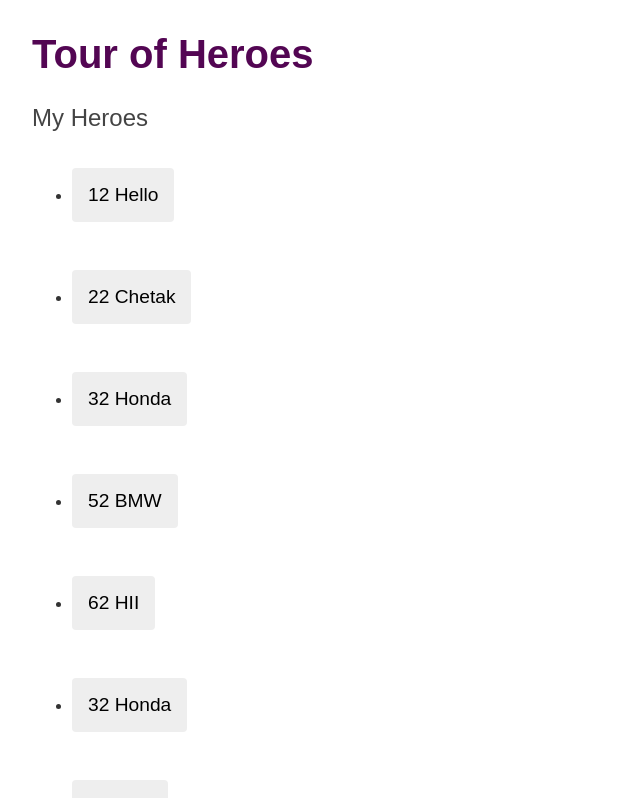
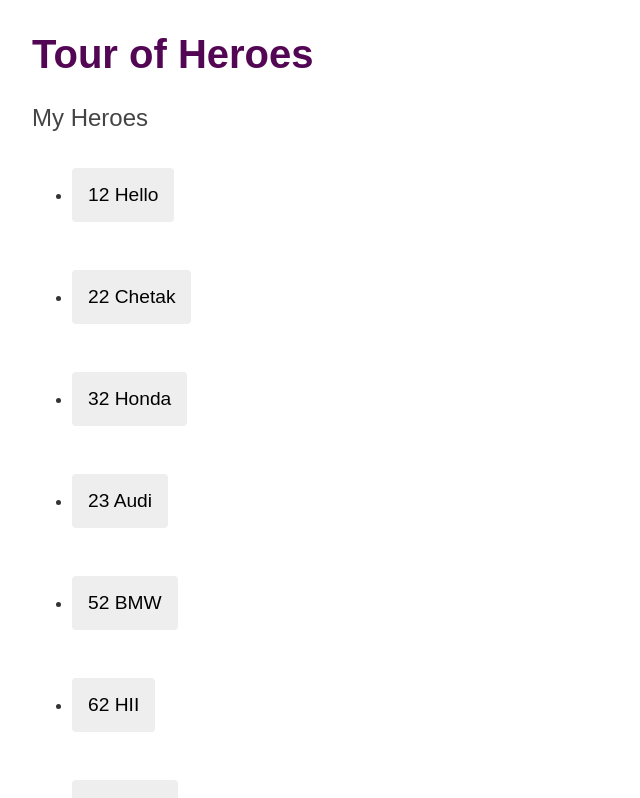
Before and after one commit to Jinesh2526/My-heros-project, an Angular app: page / in a window 1280 px wide. Shown: the top 798 px of the page, without its empty margins (0-640 px from the left). Built offline with nearby package versions, Linux system fonts and the light colour scheme.

Commit message:
2 files modified

```diff
--- a/src/app/heros/heros.component.html
+++ b/src/app/heros/heros.component.html
@@ -15,7 +15,7 @@ heros works!
 
 
   <ul class="heroes">
-    <li *ngIf="hero.id % 2==0 " >
+    <li  >
       <button type="button">
         <span class="badge">{{ hero.id }} </span>
         <span class="name">{{ hero.name }} </span>
--- a/src/app/heros/heros.component.ts
+++ b/src/app/heros/heros.component.ts
@@ -15,6 +15,8 @@ export class HerosComponent implements OnInit {
 
   @Input() hero!:Hero;
   constructor() {}
-
+getEven(){
+  return this.hero.id%2!=0
+}
   ngOnInit() {}
 }
```
